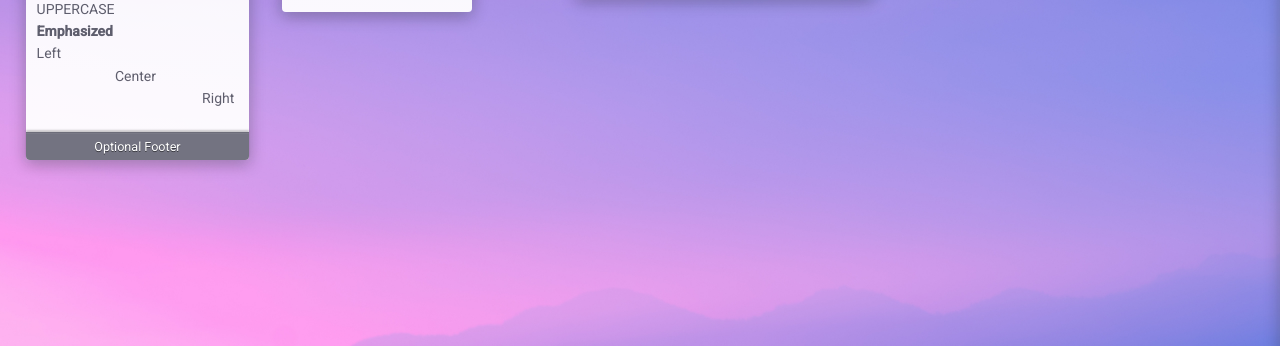
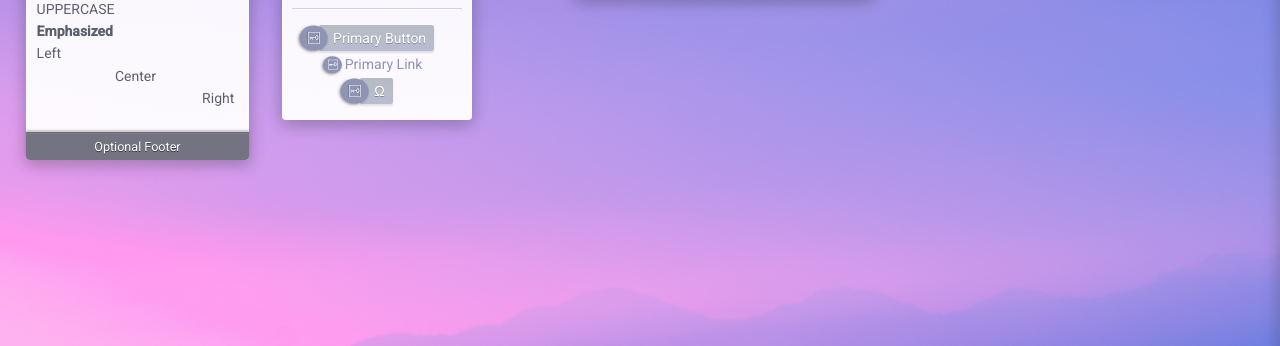
Before and after one commit to HumaneTiger/AstrOS, a plain HTML site: page index.html in a window 1280 px wide. Shown: the part 300-646 px from the top of the page. Drawn offline with Linux system fonts and the light colour scheme.

Commit message:
added locked state for link and button

```diff
--- a/css/ui.css
+++ b/css/ui.css
@@ -317,8 +317,8 @@ table td.nowrap {
 
 a.button--disabled,
 .display--bright a.button--disabled {
-        cursor: not-allowed;
-    background: linear-gradient(rgb(181, 187, 194), rgba(181, 187, 194, 0.6));
+    cursor: not-allowed;
+    background: linear-gradient(rgb(181, 187, 194), rgba(142, 148, 179, 0.6));
 }
 a.button--disabled:hover,
 .display--bright a.button--disabled:hover {
@@ -338,3 +338,51 @@ a.button--disabled:active,
 .link__primary:hover {
     text-decoration: underline;
 }
+
+a.link--disabled {
+    cursor: not-allowed;
+    color: rgb(142, 148, 179);
+}
+
+a.link--disabled:hover {
+    text-decoration: none;
+}
+
+.button.icon--locked {
+    position: relative;
+    padding-left: 14px;
+}
+.button.icon--locked:before {
+    background-color: rgb(142, 148, 179);
+    box-shadow: 1px 1px 3px rgba(0, 0, 0, 0.4);
+    content: '⚿';
+    font-size: 17px;
+    display: inline-block;
+    border-radius: 50%;
+    padding: 6px;
+    line-height: 0.95em;
+    position: absolute;
+    left: -18px;
+    top: -1px;
+    transform: rotate(90deg);
+}
+
+.link__primary.icon--locked {
+    position: relative;
+    padding-left: 14px;
+}
+.link__primary.icon--locked:before {
+    background-color: rgb(142, 148, 179);
+    box-shadow: 1px 1px 3px rgba(0, 0, 0, 0.4);
+    color: white;
+    content: '⚿';
+    font-size: 14px;
+    display: inline-block;
+    border-radius: 50%;
+    padding: 3px;
+    line-height: 0.95em;
+    position: absolute;
+    left: -7px;
+    top: -1px;
+    transform: rotate(90deg);
+}
--- a/index.html
+++ b/index.html
@@ -92,6 +92,16 @@
           </p>
           <p class="align--center">
             Help Link Icon <a href="#astro-space-market" class="link__help">?</a>
+          </p>
+          <hr class="hairline spacing--medium">
+          <p class="align--center">
+            <a href="#" class="button button__primary button--disabled icon--locked">Primary Button</a>
+          </p>
+          <p class="align--center">
+            <a href="#" class="link__primary link--disabled icon--locked">Primary Link</a>
+          </p>
+          <p class="align--center">
+            <a href="#" class="button button__primary button--disabled icon--locked">Ω</a>
           </p>
         </div>
       </div>
```
